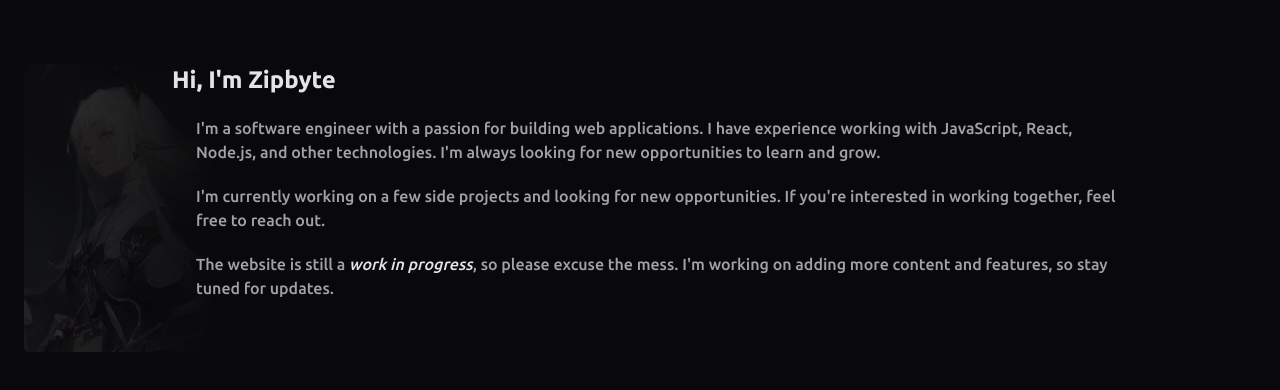
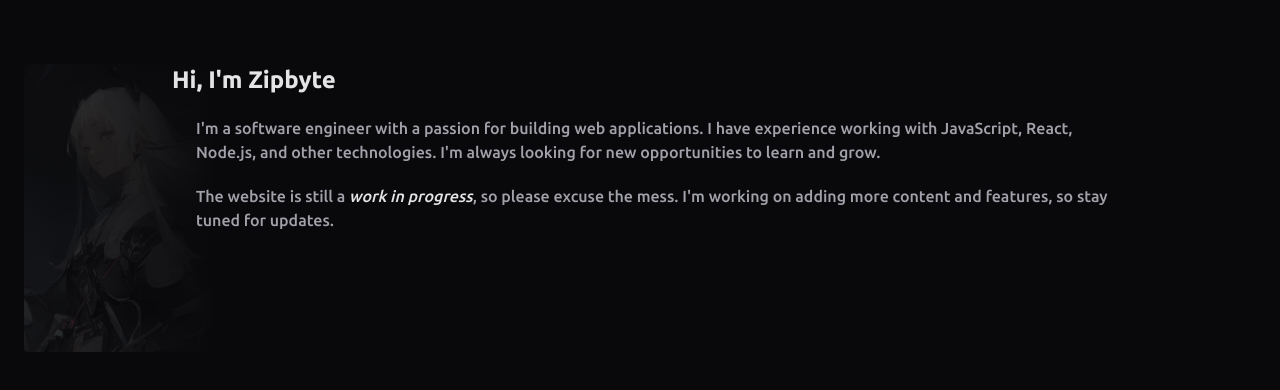
Before and after one commit to zipbite/zipbite, a Next.js app: page / in a window 1280 px wide. Shown: the top 390 px of the page. Built offline with nearby package versions, Linux system fonts and the light colour scheme.

Commit message:
Update page.js

```diff
--- a/app/page.js
+++ b/app/page.js
@@ -44,10 +44,6 @@ export default function Home() {
             learn and grow.
           </Text>
           <Text>
-            I'm currently working on a few side projects and looking for new opportunities. If you're interested in
-            working together, feel free to reach out.
-          </Text>
-          <Text>
             The website is still a <span className="italic text-zinc-200">work in progress</span>, so please excuse the mess. I'm working on adding more content and
             features, so stay tuned for updates.
           </Text>
```
